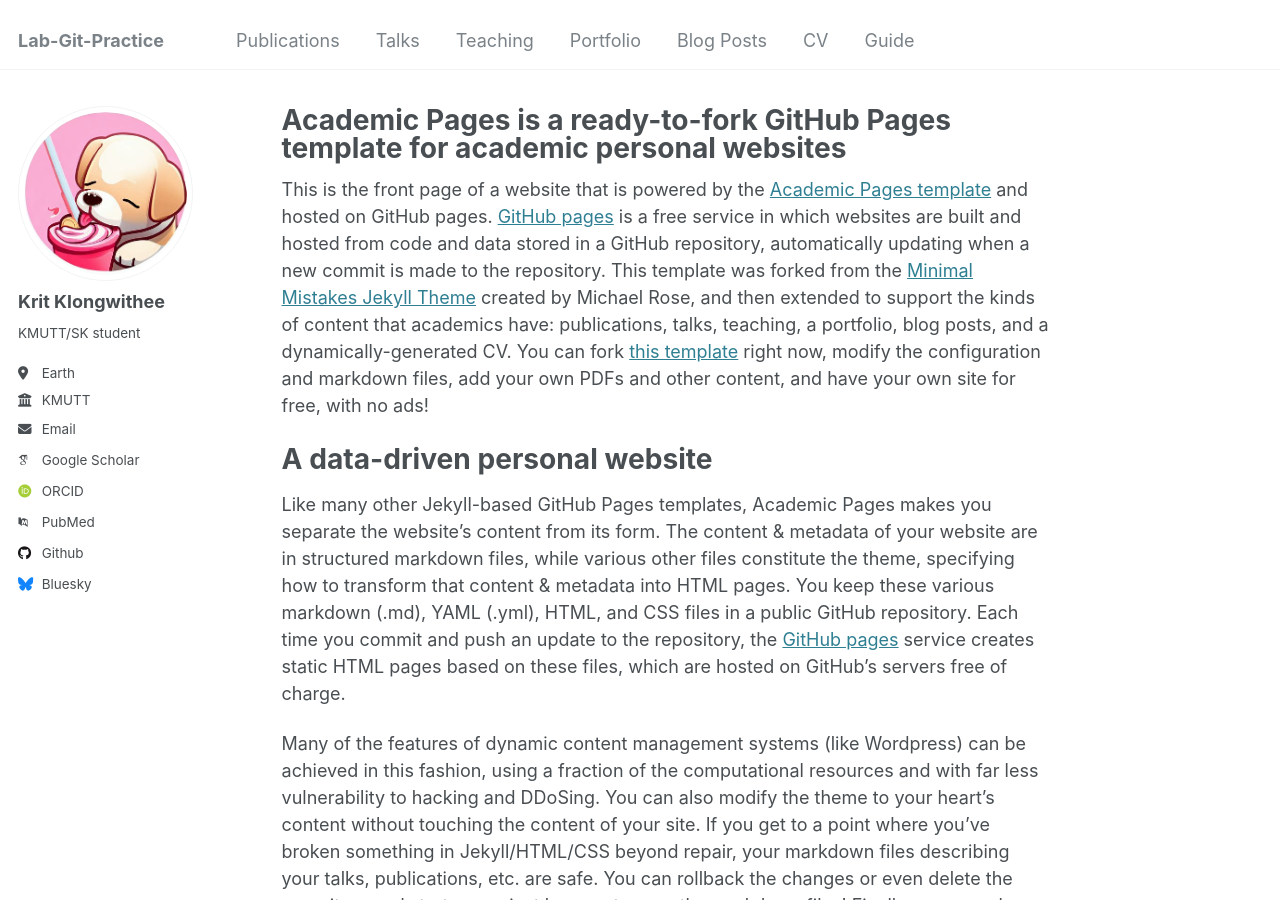
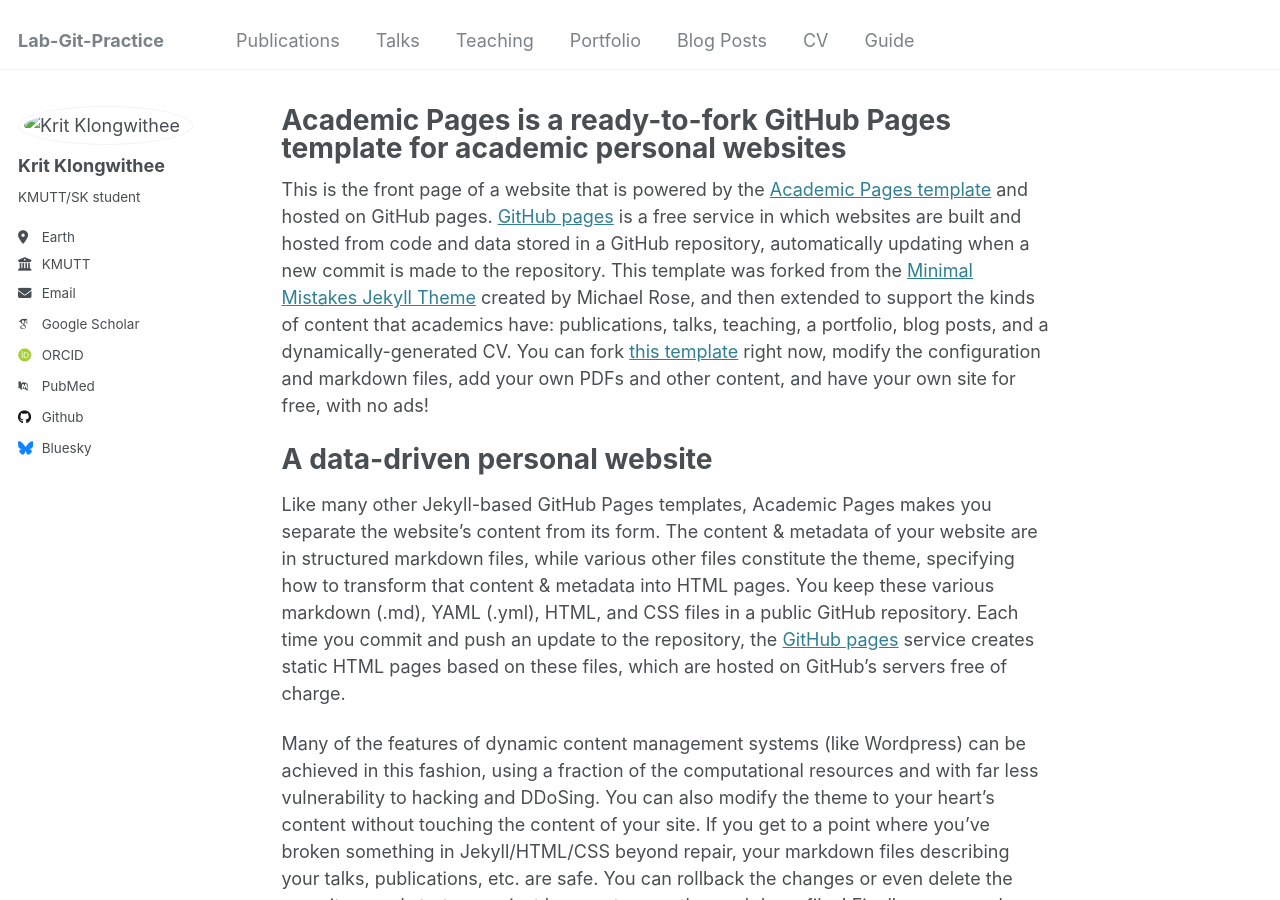
Before and after one commit to A1pha2/a1pha2.github.io, a Jekyll site: the page built from _pages/about.md, in a window 1280 px wide and 900 px high. Built offline with Jekyll 4.4.1, drawn with Linux system fonts in a browser that asks for light colours; some web fonts are replaced.

Commit message:
Update _config.yml

```diff
--- a/_config.yml
+++ b/_config.yml
@@ -21,7 +21,7 @@ repository               : "academicpages/academicpages.github.io"
 #               Additional customization can be done by editing /_includes/author-profile.html
 author:
   # Biographic information
-  avatar           : "logo2.jpg"
+  avatar           : "a1pha2.github.io/images/logo2.jpg"
   name             : "Krit Klongwithee"
   pronouns         : # example: "she/her"
   bio              : "KMUTT/SK student"
```
